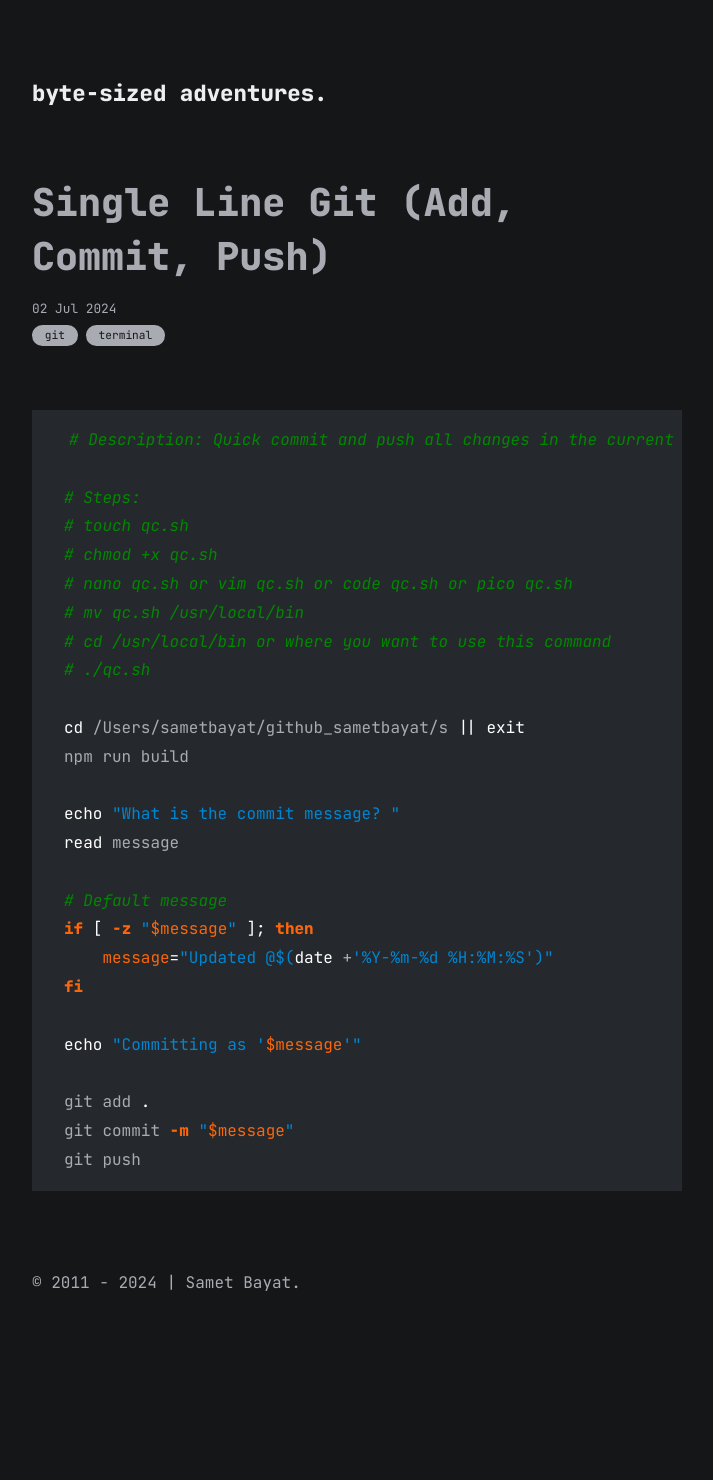
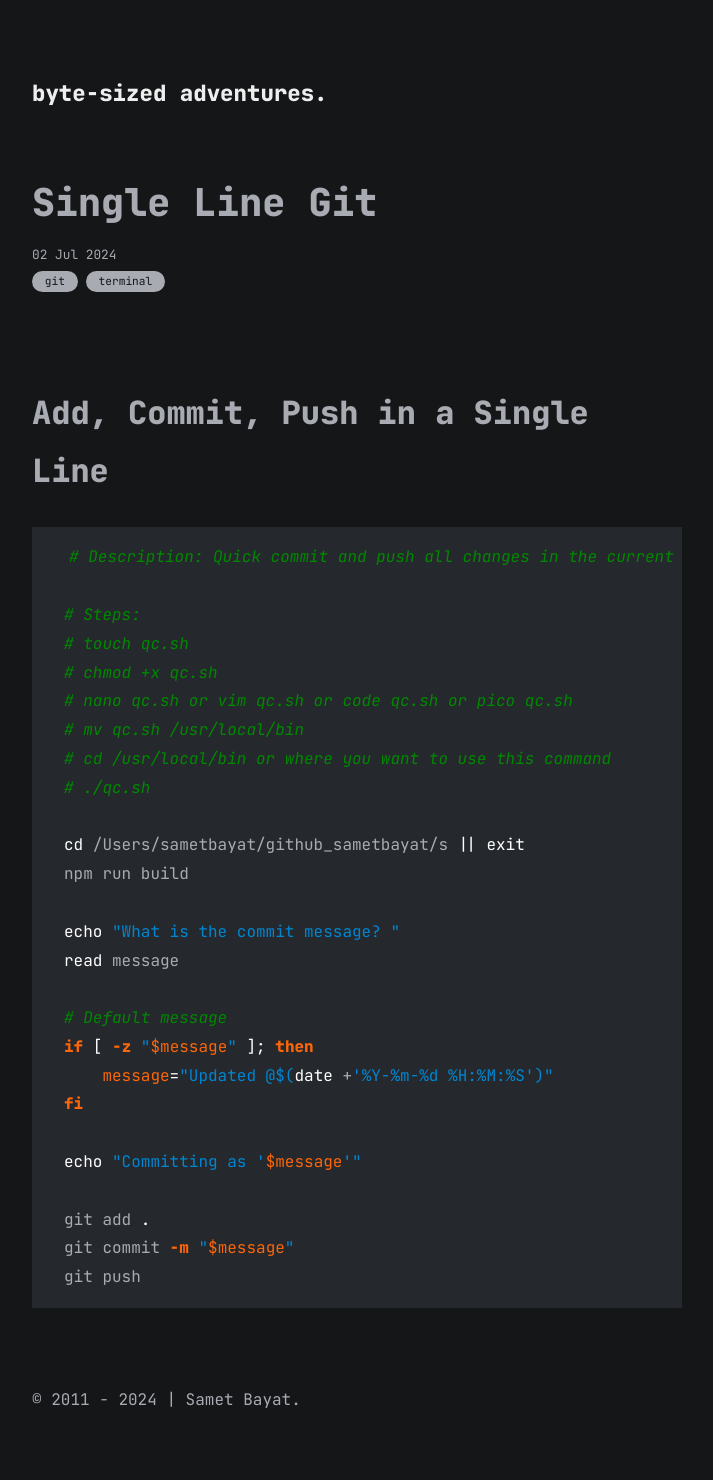
Before and after one commit to samet-byte/samet-byte.github.io, a Jekyll site: the page built from all_collections/_posts/2024-07-02-single-line-terminal.md, in a window 1280 px wide. Shown: the whole page, without its empty margins (283-996 px from the left). Built offline with Jekyll 4.4.1, drawn with Linux system fonts in a browser that asks for light colours; before the commit the page ends 1363 px from its top, so only the background shows below that.

````diff
--- a/all_collections/_posts/2024-07-02-easy-git-terminal.md
+++ b/all_collections/_posts/2024-07-02-single-line-terminal.md
@@ -1,9 +1,11 @@
 ---
 layout: post
-title: "Single Line Git (Add, Commit, Push)"
+title: Single Line Git
 date: 2024-07-02
 categories: [git, terminal]
 ---
+
+# Add, Commit, Push in a Single Line
 
 ```bash
 # Description: Quick commit and push all changes in the current repository
````
Also changed, not shown: Gemfile.lock (deleted), 1 other file.
